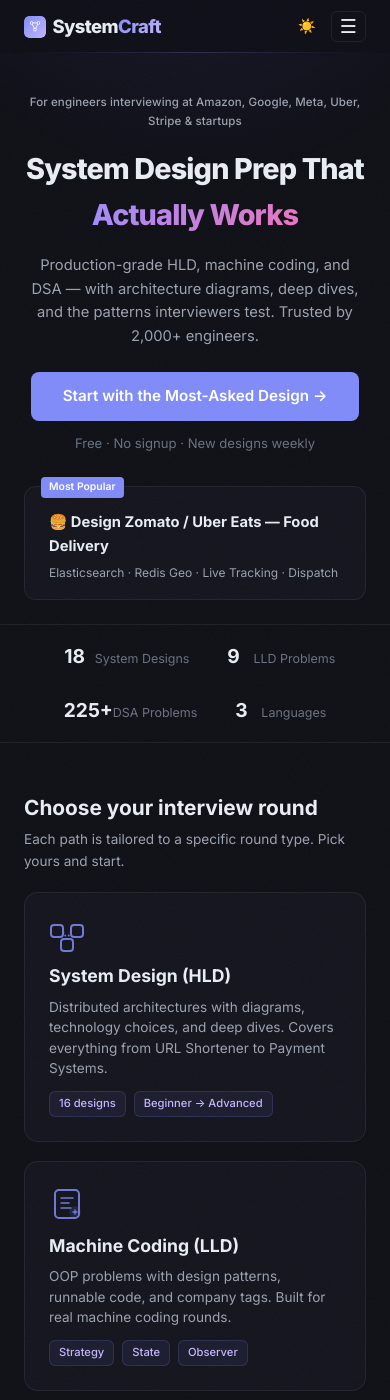
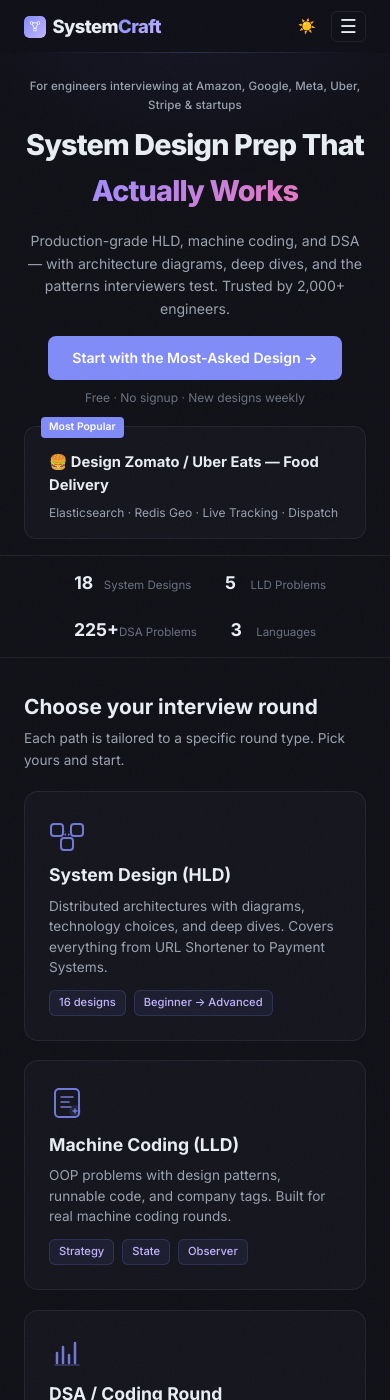
Before and after one commit to iluzn/HLD-Designs, a Jekyll site: the page built from index.html, in a window 390 px wide and 1400 px high. Built offline with Jekyll 4.4.1, drawn with Linux system fonts in a browser that asks for light colours.

Commit message:
fix: correct LLD count to 5, tighten mobile hero/stats spacing

```diff
--- a/index.html
+++ b/index.html
@@ -187,11 +187,15 @@
 
         @media (max-width: 768px) {
             .hero h1 { font-size: 1.8rem; }
-            .hero { padding: 2.5rem 1.5rem 1.5rem; }
-            .hero p { font-size: 0.92rem; }
-            .hero-badge-line { font-size: 0.72rem; }
-            .stats { gap: 1.5rem; flex-wrap: wrap; padding: 1rem; }
-            .stat strong { font-size: 1.2rem; }
+            .hero { padding: 1.5rem 1.5rem 1rem; }
+            .hero p { font-size: 0.88rem; margin-bottom: 1rem; }
+            .hero-badge-line { font-size: 0.72rem; margin-bottom: 0.5rem; }
+            .hero-cta { padding: 0.65rem 1.5rem; font-size: 0.88rem; }
+            .hero-sub { font-size: 0.75rem; margin-top: 0.5rem; }
+            .hero-preview { margin-top: 1.2rem; }
+            .stats { gap: 1.2rem; flex-wrap: wrap; padding: 0.8rem 1rem; margin-bottom: 2rem; }
+            .stat strong { font-size: 1.1rem; }
+            .stat span { font-size: 0.72rem; }
             .paths { grid-template-columns: 1fr; }
             .popular { grid-template-columns: 1fr; }
             .hamburger { display: block; }
@@ -248,7 +252,7 @@
 <!-- STATS — trust strip -->
 <div class="stats">
     <div class="stat"><strong>18</strong><span>System Designs</span></div>
-    <div class="stat"><strong>9</strong><span>LLD Problems</span></div>
+    <div class="stat"><strong>5</strong><span>LLD Problems</span></div>
     <div class="stat"><strong>225+</strong><span>DSA Problems</span></div>
     <div class="stat"><strong>3</strong><span>Languages</span></div>
 </div>
```
